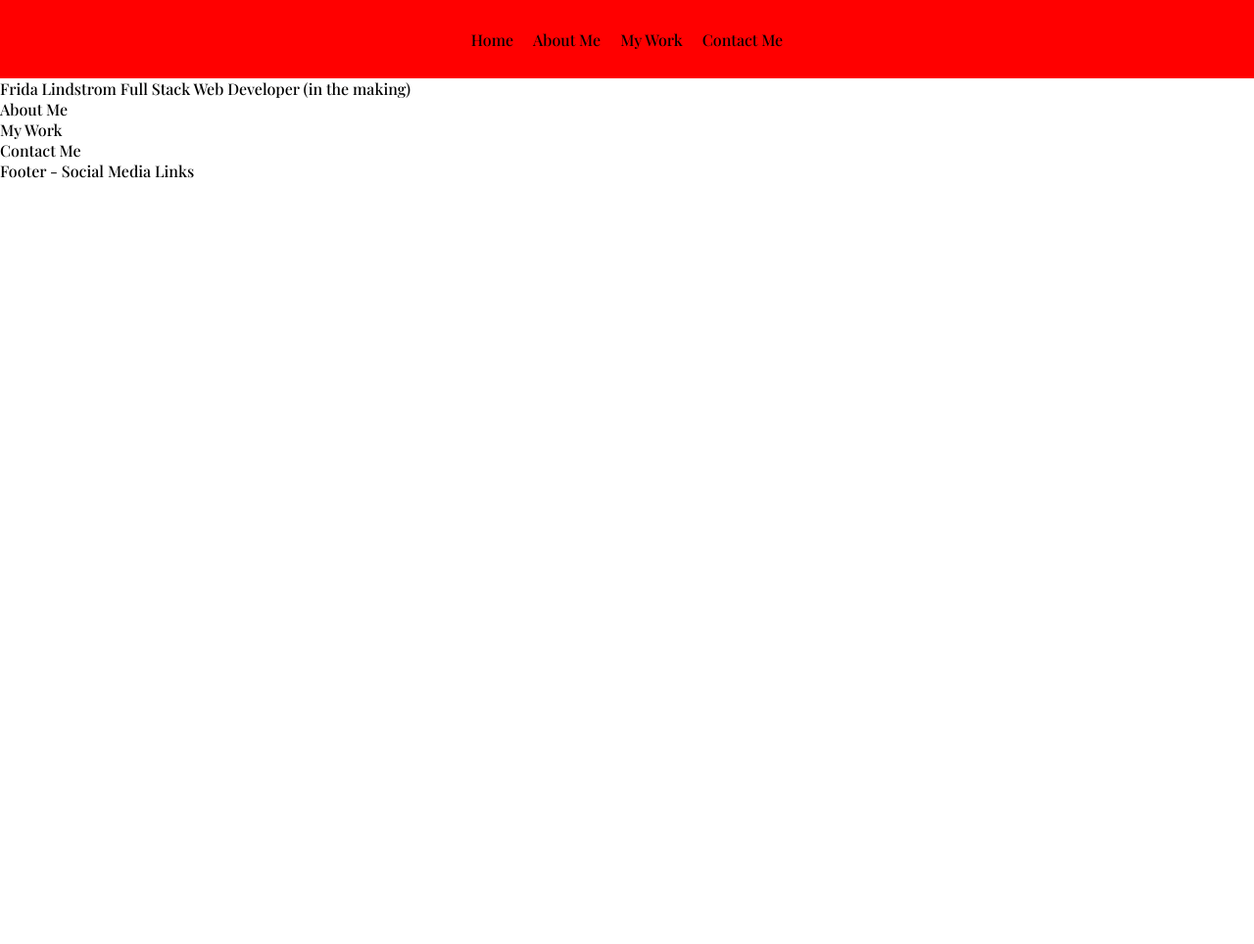
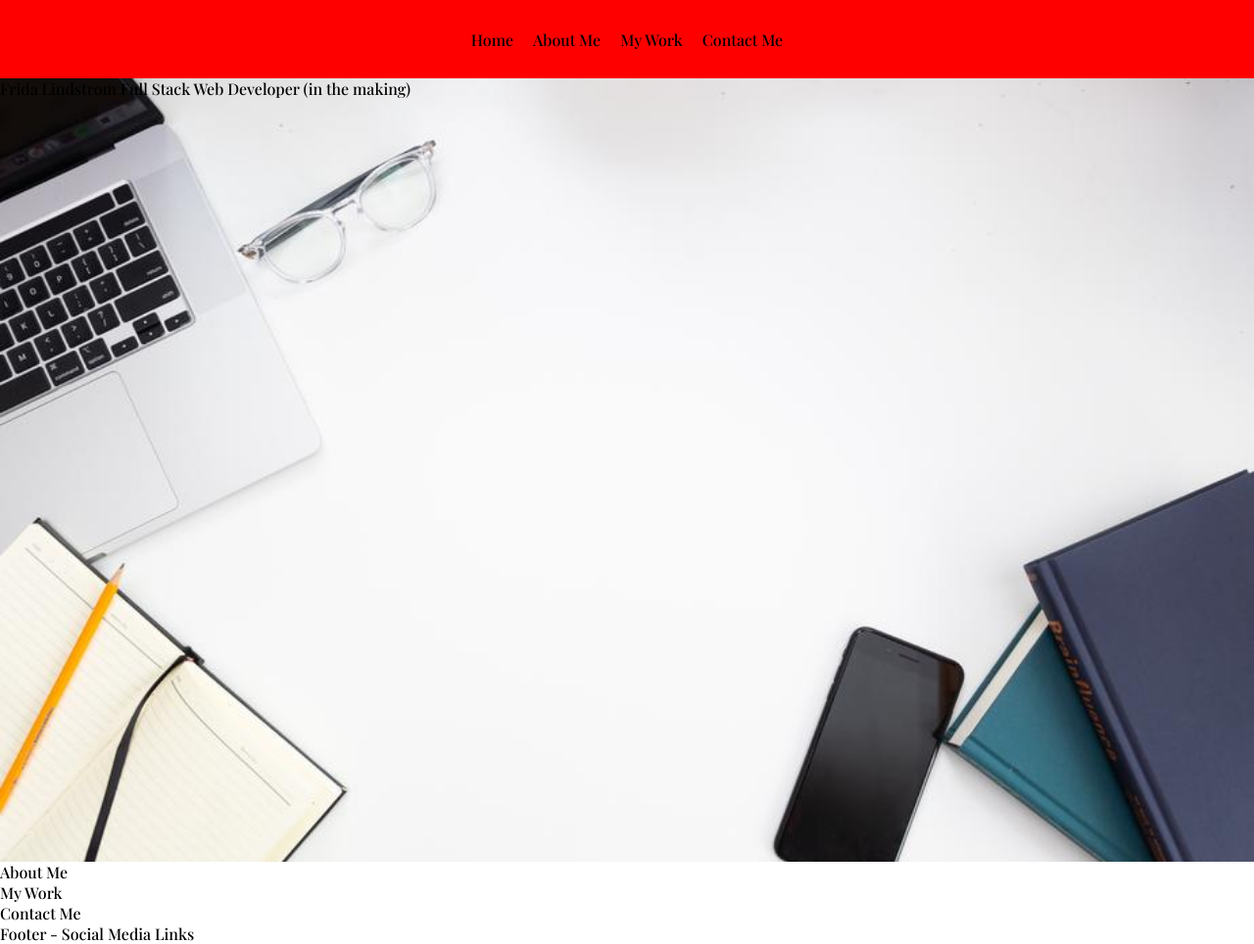
Before and after one commit to Code-Institute-Submissions/portfolio-frida, a plain HTML site: page index.html in a window 1280 px wide. Shown: the whole page at 98% size. Before the commit the page ends 800 px from the top, so only its background shows below. Drawn offline with nearby package versions, Linux system fonts and the light colour scheme.

Commit message:
style: styling background-image on index-page

```diff
--- a/assets/style.css
+++ b/assets/style.css
@@ -29,3 +29,11 @@ body {
 }
 
 /* ----------------------------------------------- Main */
+
+.bg-image {
+    background-image: url(images/bg-image.jpg);
+    height: 100vh;
+    background-size: cover;
+    background-repeat: no-repeat;
+
+}
--- a/index.html
+++ b/index.html
@@ -17,7 +17,8 @@
     </ul>
     </nav>
     </header>
-    <main>Frida Lindstrom Full Stack Web Developer (in the making)</main>
+    <section><div class="bg-image">
+    Frida Lindstrom Full Stack Web Developer (in the making)</div></section>
     <section>About Me</section>
     <section>My Work</section>
     <section>Contact Me</section>
```
Also changed, not shown: assets/images/bg-image.jpg (added).
